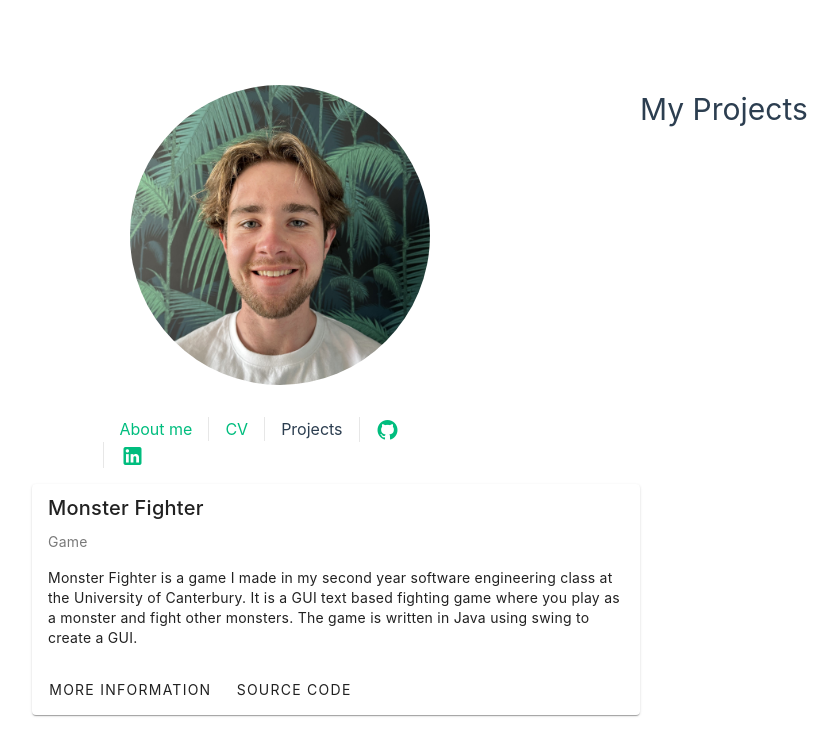
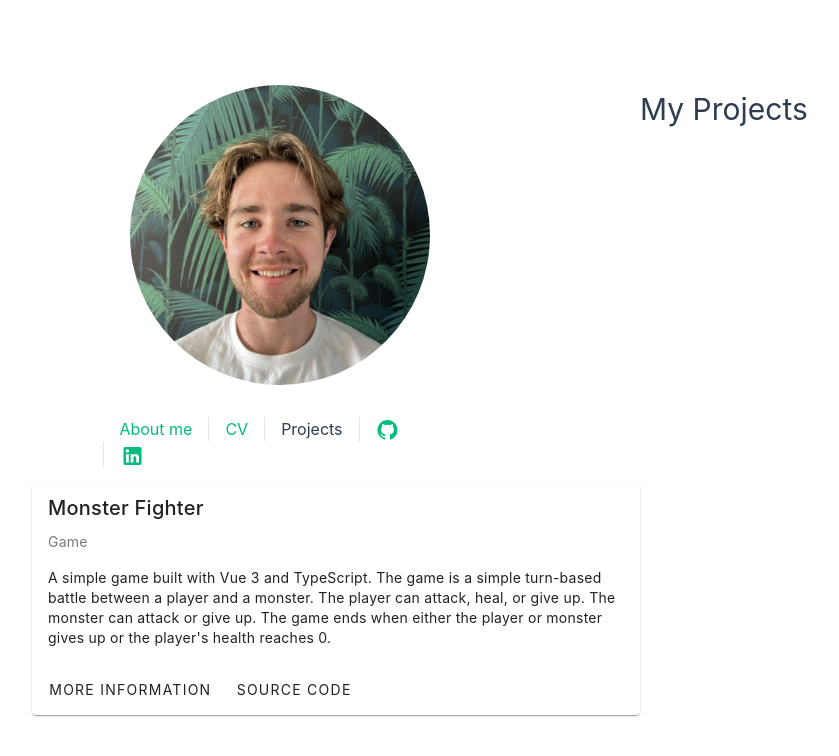
Before and after one commit to dan-kiwi/dan-kiwi.github.io, a Vue app: page /projects in a window 1280 px wide. Shown: the top 756 px of the page, without its empty margins (0-839 px from the left). Built offline with nearby package versions, Linux system fonts and the light colour scheme.

Commit message:
Added more project vue

```diff
--- /dev/null
+++ b/src/components/ProjectCard.vue
@@ -0,0 +1,34 @@
+<script setup lang="ts">
+const props = defineProps<{
+  title: string;
+  subtitle: string;
+  programmingLanguage: ProgramingLanguage;
+  text: string;
+  internalLink: string;
+  externalLink: string;
+}>();
+
+type ProgramingLanguage =
+  | "Vue"
+  | "TypeScript"
+  | "JavaScript"
+  | "C"
+  | "Python"
+  | "Java";
+</script>
+
+<template>
+  <v-card>
+    <v-card-title>{{ props.title }}</v-card-title>
+    <v-card-subtitle>{{ props.subtitle }}</v-card-subtitle>
+    <v-card-text>
+      <p>
+        {{ props.text }}
+      </p>
+    </v-card-text>
+    <v-card-actions>
+      <v-btn to="props.internalLink">More Information</v-btn>
+      <v-btn text>Source Code</v-btn>
+    </v-card-actions>
+  </v-card>
+</template>
--- a/src/views/ProjectsView.vue
+++ b/src/views/ProjectsView.vue
@@ -1,7 +1,3 @@
-<script lang="ts"></script>
-
 <template>
   <RouterView />
 </template>
-
-<style scoped></style>
--- a/src/views/projects/ProjectList.vue
+++ b/src/views/projects/ProjectList.vue
@@ -1,19 +1,15 @@
+<script setup lang="ts">
+import ProjectCardVue from "@/components/ProjectCard.vue";
+</script>
+
 <template>
   <h1>My Projects</h1>
-  <v-card>
-    <v-card-title>Monster Fighter</v-card-title>
-    <v-card-subtitle>Game</v-card-subtitle>
-    <v-card-text>
-      <p>
-        Monster Fighter is a game I made in my second year software engineering
-        class at the University of Canterbury. It is a GUI text based fighting
-        game where you play as a monster and fight other monsters. The game is
-        written in Java using swing to create a GUI.
-      </p>
-    </v-card-text>
-    <v-card-actions>
-      <v-btn to="/projects/monster_fighter">More Information</v-btn>
-      <v-btn text>Source Code</v-btn>
-    </v-card-actions>
-  </v-card>
+  <ProjectCardVue
+    title="Monster Fighter"
+    subtitle="Game"
+    text="A simple game built with Vue 3 and TypeScript. The game is a simple turn-based battle between a player and a monster. The player can attack, heal, or give up. The monster can attack or give up. The game ends when either the player or monster gives up or the player's health reaches 0."
+    internalLink="/projects/monster-fighter"
+    externalLink="https://github.com/dannyjb164/monster-fighter"
+    programmingLanguage="Java"
+  />
 </template>
```
